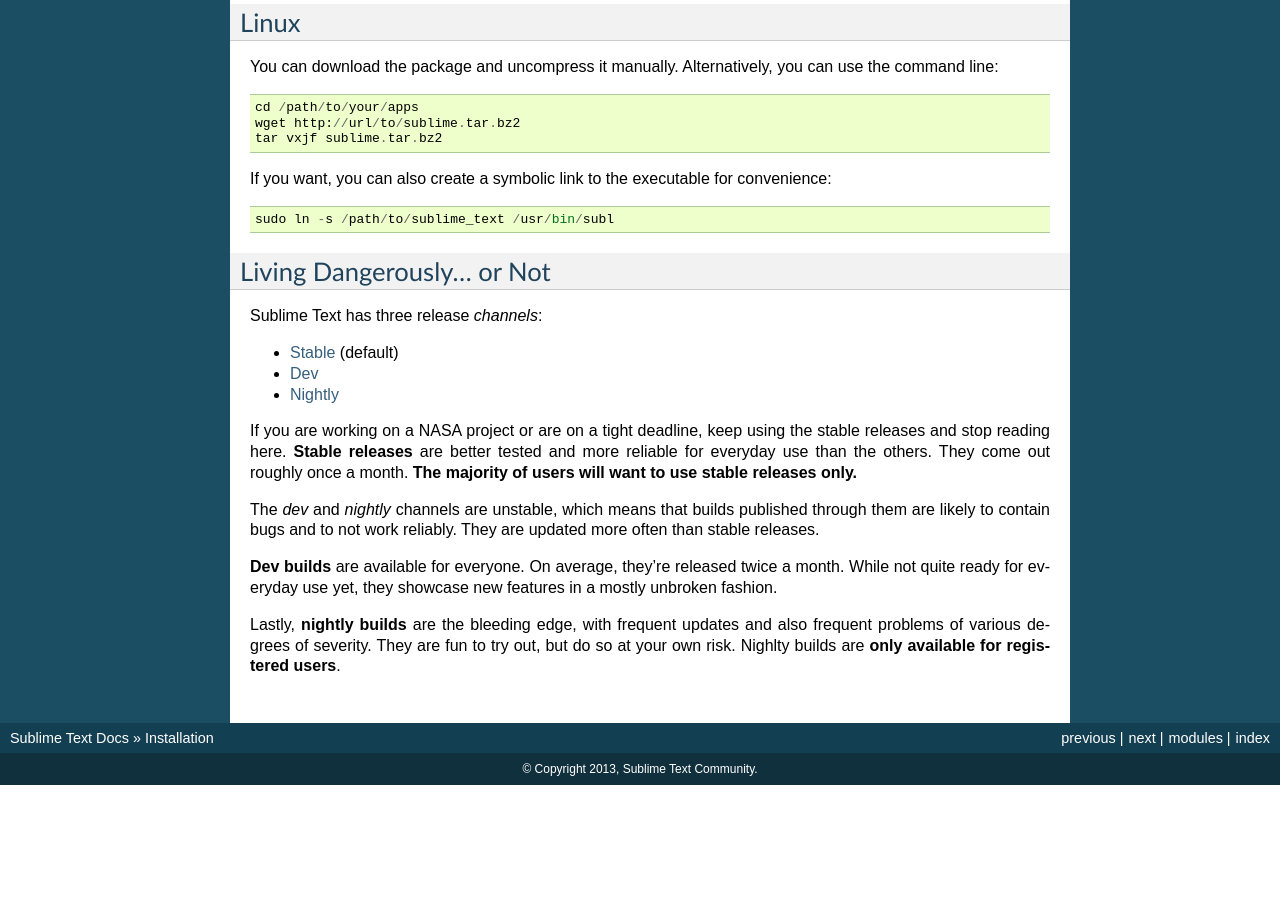
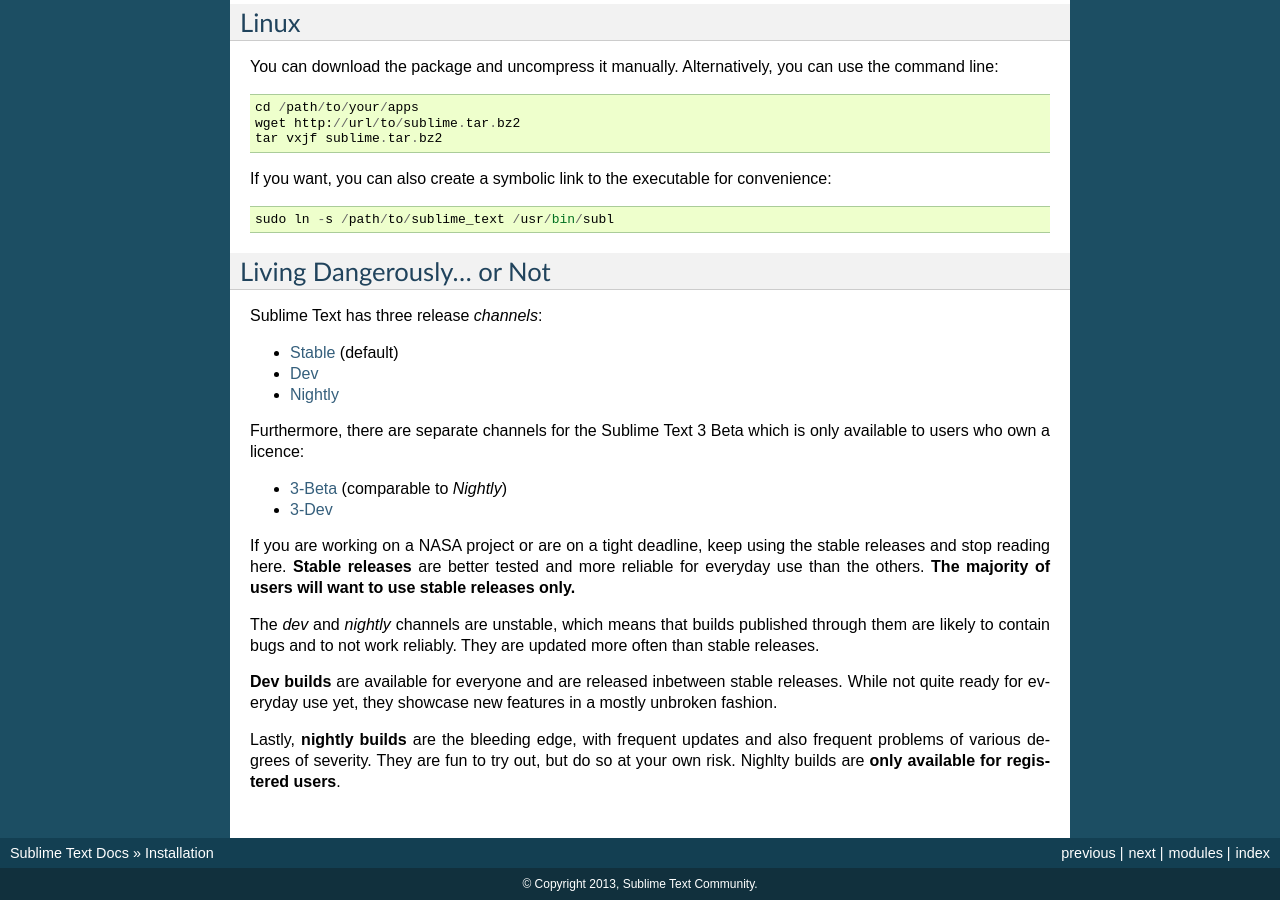
Before and after one commit to guillermooo/sublime-undocs, a Sphinx documentation site: the page built from source/getting_started/install.rst, in a window 1280 px wide and 900 px high, scrolled down 1014 px. Built offline with Sphinx 7.4.7, drawn with Linux system fonts in a browser that asks for light colours; before the commit the page ends 1799 px from its top, so only the background shows below that.

Commit message:
Update installation instructions and add a "contributing" section

```diff
--- a/source/getting_started/install.rst
+++ b/source/getting_started/install.rst
@@ -93,19 +93,23 @@
 .. _Dev: http://www.sublimetext.com/dev
 .. _Nightly: http://www.sublimetext.com/nightly
 
-If you are working on a NASA project or are on a tight deadline, keep using
-the stable releases and stop reading here. **Stable releases** are better
-tested and more reliable for everyday use than the others. They come out
-roughly once a month. **The majority of users will want to use stable releases
-only.**
+Furthermore, there are separate channels for the Sublime Text 3 Beta which is only available to users who own a licence:
+
+* `3-Beta <http://www.sublimetext.com/3>`_ (comparable to *Nightly*)
+* `3-Dev <http://www.sublimetext.com/3dev>`_
+
+If you are working on a NASA project or are on a tight deadline, keep using the
+stable releases and stop reading here. **Stable releases** are better tested and
+more reliable for everyday use than the others. **The majority of users will
+want to use stable releases only.**
 
 The *dev* and *nightly* channels are unstable, which means that builds
 published through them are likely to contain bugs and to not work reliably.
 They are updated more often than stable releases.
 
-**Dev builds** are available for everyone. On average, they're released twice
-a month. While not quite ready for everyday use yet, they showcase new
-features in a mostly unbroken fashion.
+**Dev builds** are available for everyone and are released inbetween stable
+releases. While not quite ready for everyday use yet, they showcase new features
+in a mostly unbroken fashion.
 
 Lastly, **nightly builds** are the bleeding edge, with frequent updates and
 also frequent problems of various degrees of severity. They are fun to try
```
Also changed, not shown: source/intro.rst (+14 -0 lines).
